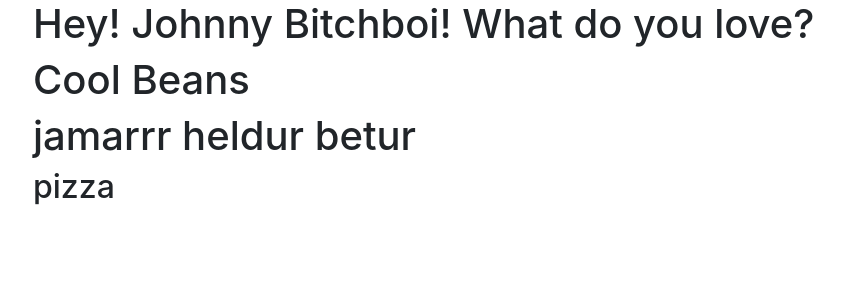
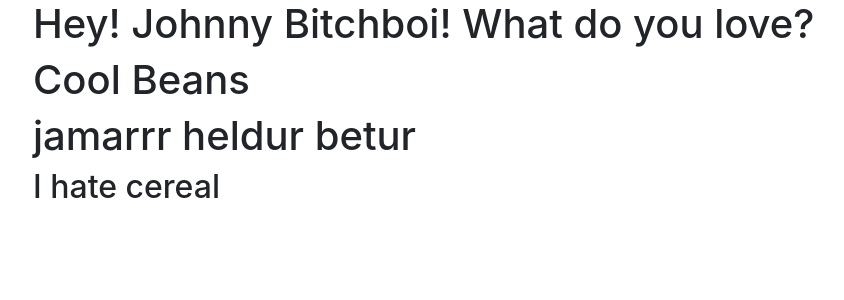
Before and after one commit to sindrirafn/ship-o-cereal, a Django app: template ship_o_cereal/templates/manufacturer/index.html in a window 1280 px wide. Shown: the part 56-356 px from the top of the page, without its empty margins (52-896 px from the left). Run offline with Django 3.2, Linux system fonts and the light colour scheme; the template is opened without the code that fills it, so the values that code supplies are empty; some libraries are stand-ins or nearby versions.

Commit message:
Manifacturer html update

```diff
--- a/ship_o_cereal/templates/manufacturer/index.html
+++ b/ship_o_cereal/templates/manufacturer/index.html
@@ -1,4 +1,4 @@
 {% extends 'base.html' %}
 {% block content %}
-    <h2>pizza</h2>
+    <h2>I hate cereal</h2>
 {% endblock %}
```
